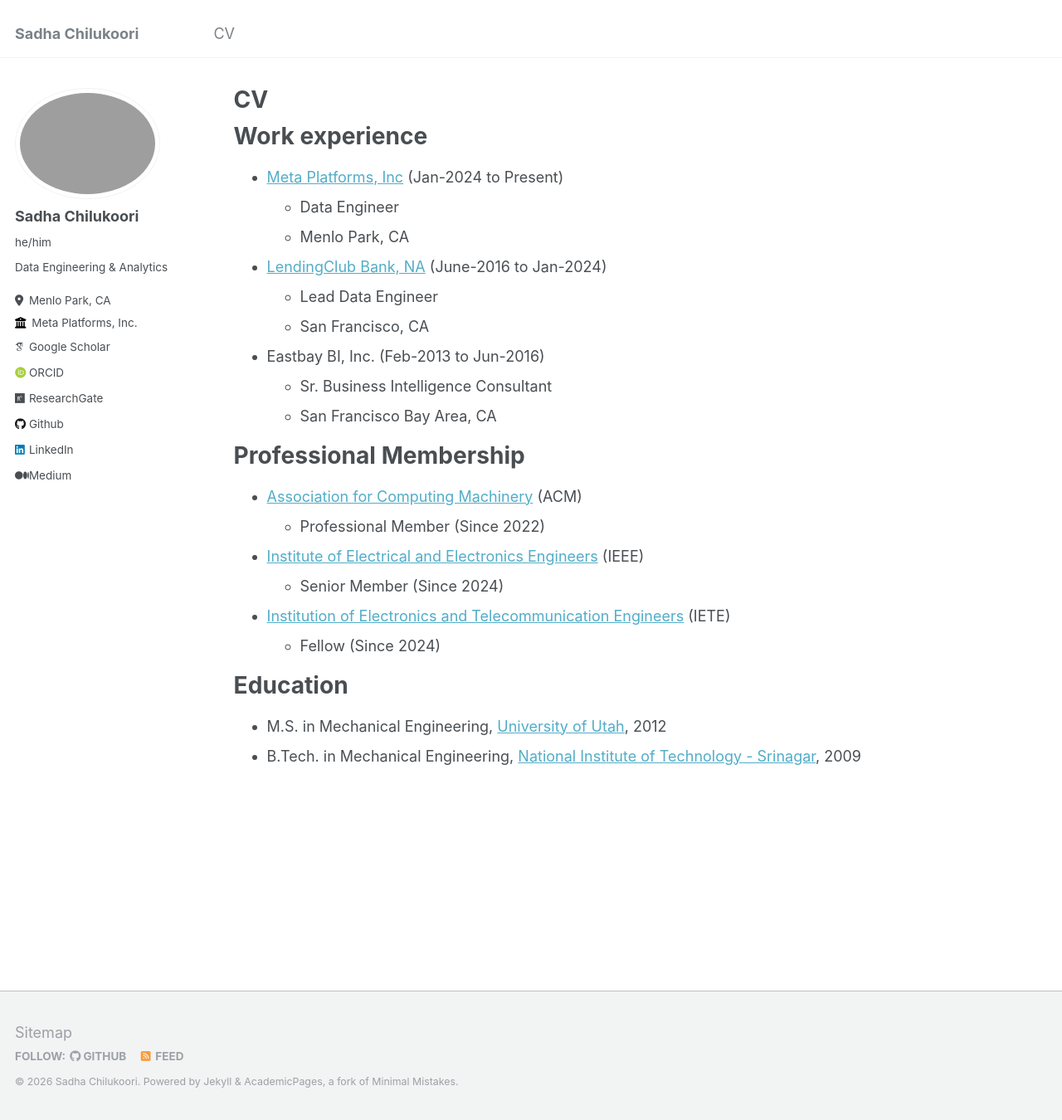
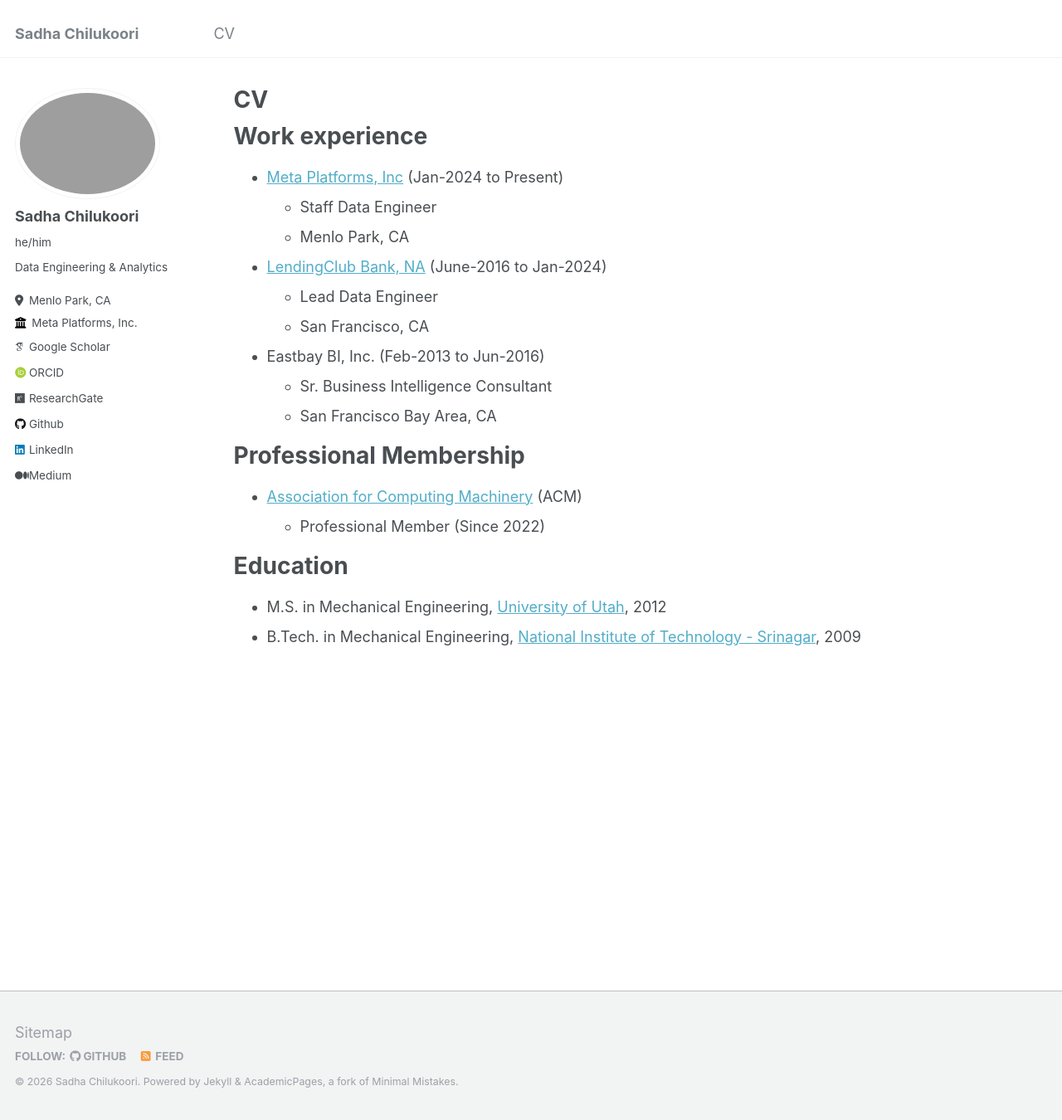
Before and after one commit to srchilukoori/srchilukoori.github.io, a Jekyll site: the page built from _pages/cv.md, in a window 1280 px wide and 1350 px high. Shown: the whole window at 83% size. Built offline with Jekyll 4.4.1, drawn with Linux system fonts in a browser that asks for light colours; some web fonts are replaced.

Commit message:
update cv

```diff
--- a/_pages/cv.md
+++ b/_pages/cv.md
@@ -13,7 +13,7 @@ redirect_from:
 Work experience
 ======
 * [Meta Platforms, Inc](https://www.meta.com/) (Jan-2024 to Present)
-  * Data Engineer
+  * Staff Data Engineer
   * Menlo Park, CA
 
 * [LendingClub Bank, NA](https://www.lendingclub.com/) (June-2016 to Jan-2024)
@@ -29,44 +29,7 @@ Professional Membership
 * [Association for Computing Machinery](https://www.acm.org/) (ACM)
   * Professional Member (Since 2022)
 
-* [Institute of Electrical and Electronics Engineers](https://www.ieee.org/) (IEEE)
-  * Senior Member (Since 2024)
-
-* [Institution of Electronics and Telecommunication Engineers](https://www.iete.org/aboutiete.html) (IETE)
-  * Fellow (Since 2024)
-
 Education
 ======
 * M.S. in Mechanical Engineering, [University of Utah](https://www.utah.edu/), 2012
 * B.Tech. in Mechanical Engineering, [National Institute of Technology - Srinagar](https://nitsri.ac.in/), 2009
-
-<!-- Skills
-======
-* Skill 1
-* Skill 2
-  * Sub-skill 2.1
-  * Sub-skill 2.2
-  * Sub-skill 2.3
-* Skill 3
-
-Publications
-======
-  <ul>{% for post in site.publications reversed %}
-    {% include archive-single-cv.html %}
-  {% endfor %}</ul>
-
-Talks
-======
-  <ul>{% for post in site.talks reversed %}
-    {% include archive-single-talk-cv.html  %}
-  {% endfor %}</ul>
-
-Teaching
-======
-  <ul>{% for post in site.teaching reversed %}
-    {% include archive-single-cv.html %}
-  {% endfor %}</ul>
-
-Service and leadership
-======
-* Currently signed in to 43 different slack teams -->
```
